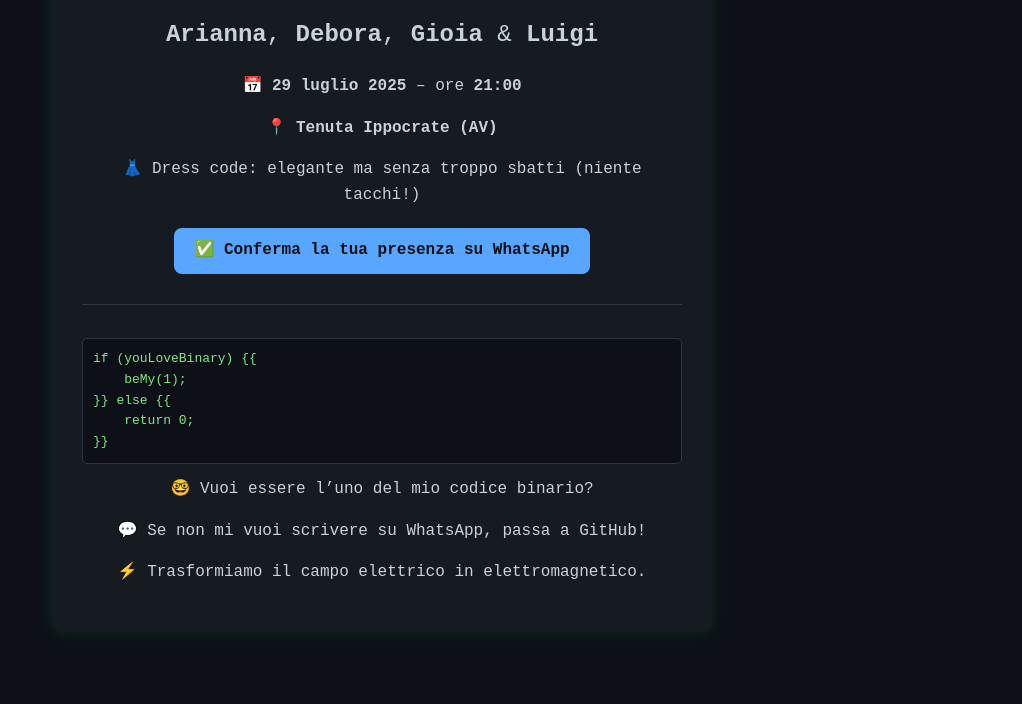
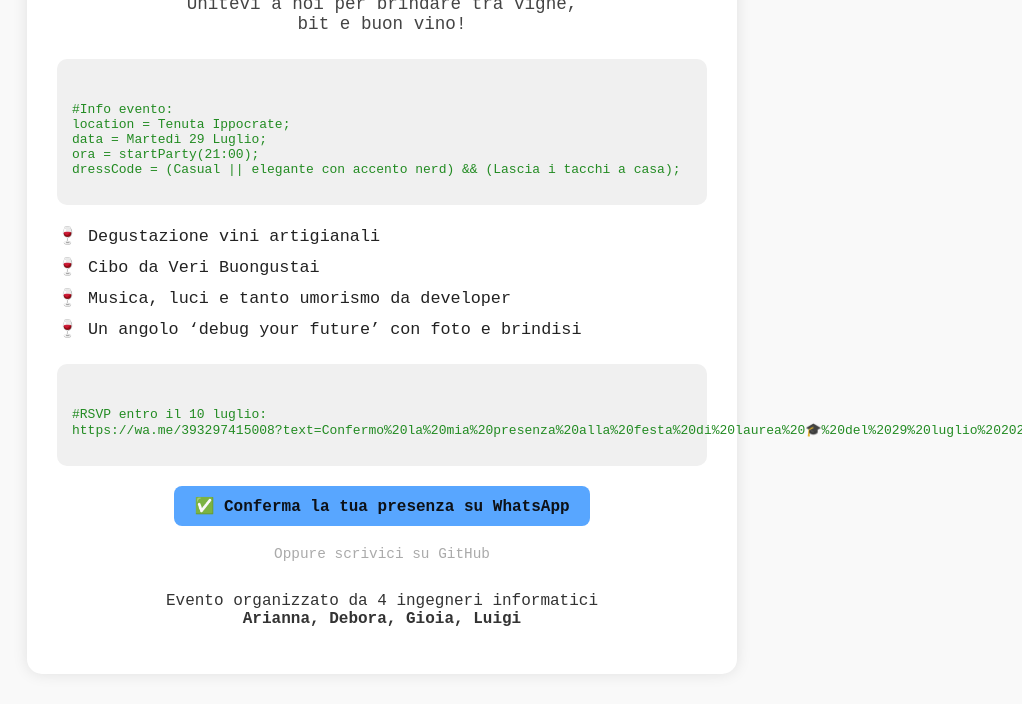
Before and after one commit to Gioia1909/Inviti_laurea, a plain HTML site: page index.html in a window 1280 px wide. Shown: the part 131-835 px from the top of the page, without its empty margins (258-1280 px from the left). Before the commit the page ends 800 px from the top, so only its background shows below. Drawn offline with Linux system fonts and the light colour scheme.

Commit message:
nuovo layout

```diff
--- a/index.html
+++ b/index.html
@@ -3,32 +3,44 @@
 <head>
     <meta charset="UTF-8" />
     <meta name="viewport" content="width=device-width, initial-scale=1.0"/>
-    <title>Laurea Arianna, Debora, Gioia, Luigi</title>
+    <title>&lt;/Laurea&gt; &lt;Festa/&gt;</title>
     <link rel="stylesheet" href="style.css" />
 </head>
 <body>
-    <div class="container">
-        <h1>🎓 Festeggiamo la Laurea!</h1>
-        <p class="names"><strong>Arianna</strong>, <strong>Debora</strong>, <strong>Gioia</strong> & <strong>Luigi</strong></p>
-        <p class="info">📅 <strong>29 luglio 2025</strong> – ore <strong>21:00</strong></p>
-        <p class="info">📍 <strong>Tenuta Ippocrate (AV)</strong></p>
-        <p class="dresscode">👗 Dress code: elegante ma senza troppo sbatti (niente tacchi!)</p>
+    <div class="main-card">
+        <h1>&lt;/Laurea&gt; &lt;Festa/&gt;</h1>
+        <p class="subtitle">Unitevi a noi per brindare tra vigne,<br>bit e buon vino!</p>
+
+        <div class="code-box">
+<pre><code class="info">
+#Info evento:
+location = Tenuta Ippocrate;
+data = Martedì 29 Luglio;
+ora = startParty(21:00);
+dressCode = (Casual || elegante con accento nerd) && (Lascia i tacchi a casa);
+</code></pre>
+        </div>
+
+        <ul class="activities">
+            <li>🍷 Degustazione vini artigianali</li>
+            <li>🍷 Cibo da Veri Buongustai</li>
+            <li>🍷 Musica, luci e tanto umorismo da developer</li>
+            <li>🍷 Un angolo ‘debug your future’ con foto e brindisi</li>
+        </ul>
+
+        <div class="code-box">
+<pre><code class="rsvp">
+#RSVP entro il 10 luglio:
+https://wa.me/393297415008?text=Confermo%20la%20mia%20presenza%20alla%20festa%20di%20laurea%20🎓%20del%2029%20luglio%202025!
+</code></pre>
+        </div>
 
         <a class="rsvp-button" href="https://wa.me/393297415008?text=Confermo%20la%20mia%20presenza%20alla%20festa%20di%20laurea%20🎓%20del%2029%20luglio%202025!" target="_blank">
             ✅ Conferma la tua presenza su WhatsApp
         </a>
 
-        <div class="memes">
-            <pre><code>if (youLoveBinary) {{
-    beMy(1);
-}} else {{
-    return 0;
-}}</code></pre>
-
-            <p class="meme">🤓 Vuoi essere l’uno del mio codice binario?</p>
-            <p class="meme">💬 Se non mi vuoi scrivere su WhatsApp, passa a GitHub!</p>
-            <p class="meme">⚡ Trasformiamo il campo elettrico in elettromagnetico.</p>
-        </div>
+        <p class="note">Oppure scrivici su GitHub</p>
+        <p class="footer">Evento organizzato da 4 ingegneri informatici<br><strong>Arianna, Debora, Gioia, Luigi</strong></p>
     </div>
 </body>
 </html>
--- a/style.css
+++ b/style.css
@@ -1,32 +1,78 @@
 body {
-    background-color: #0d1117;
-    color: #c9d1d9;
+    background-color: #f9f9f9;
     font-family: 'Courier New', monospace;
     margin: 0;
-    padding: 20px;
-    line-height: 1.6;
+    padding: 30px;
+    color: #222;
 }
-.container {
-    max-width: 600px;
+
+.main-card {
+    max-width: 650px;
     margin: auto;
-    background-color: #161b22;
+    background: white;
     padding: 30px;
-    border-radius: 10px;
-    box-shadow: 0 0 15px rgba(0,255,100,0.1);
+    border-radius: 15px;
+    box-shadow: 0 0 15px rgba(0,0,0,0.1);
 }
+
 h1 {
-    color: #58a6ff;
-    text-align: center;
-}
-.names {
-    font-size: 1.5em;
-    text-align: center;
-    margin-bottom: 20px;
-}
-.info, .dresscode {
+    font-family: monospace;
+    font-size: 2em;
+    color: #4B0082;
     text-align: center;
     margin-bottom: 10px;
 }
+
+.subtitle {
+    text-align: center;
+    font-size: 1.1em;
+    margin-bottom: 25px;
+    color: #444;
+}
+
+.code-box {
+    background: #f0f0f0;
+    border-radius: 10px;
+    padding: 15px;
+    margin: 20px 0;
+    font-size: 1em;
+}
+
+.info {
+    color: #228B22;
+}
+
+.rsvp {
+    color: #228B22;
+}
+.rsvp .string {
+    color: #1E90FF;
+}
+
+.activities {
+    list-style-type: none;
+    padding: 0;
+    font-size: 1.05em;
+    margin-bottom: 25px;
+}
+
+.activities li {
+    margin: 10px 0;
+}
+
+.note {
+    text-align: center;
+    color: #aaa;
+    font-size: 0.9em;
+}
+
+.footer {
+    text-align: center;
+    margin-top: 30px;
+    font-size: 1em;
+    color: #333;
+}
+
 .rsvp-button {
     display: block;
     width: fit-content;
@@ -42,21 +88,3 @@ h1 {
 .rsvp-button:hover {
     background-color: #1f6feb;
 }
-.memes {
-    margin-top: 30px;
-    border-top: 1px solid #30363d;
-    padding-top: 20px;
-}
-.meme {
-    text-align: center;
-    margin-top: 10px;
-}
-code {
-    background-color: #0d1117;
-    display: block;
-    padding: 10px;
-    border: 1px solid #30363d;
-    border-radius: 5px;
-    margin-bottom: 10px;
-    color: #7ee787;
-}
```
